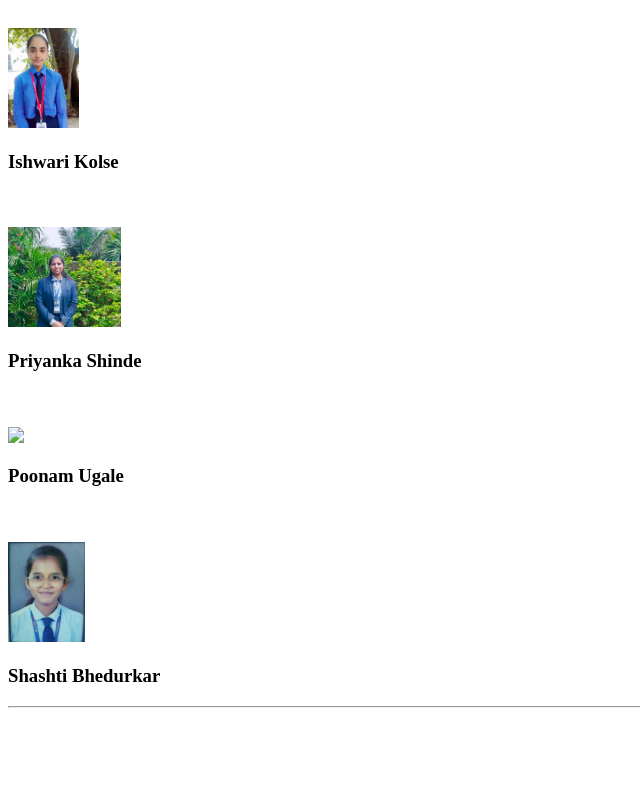
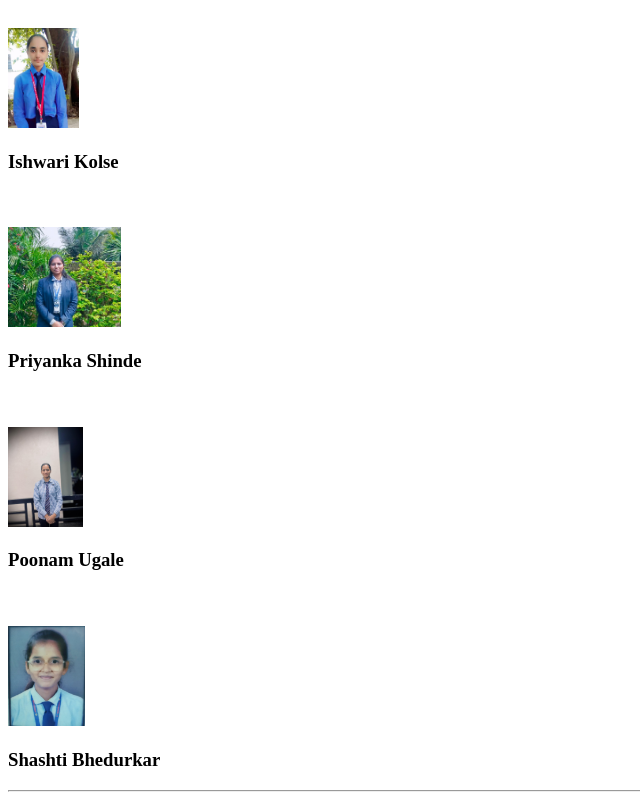
Before and after one commit to shreyasdidolkar/Hotal-management-.html.project-, a plain HTML site: page pages/about.html in a window 1280 px wide. Shown: the part 1384-2184 px from the top of the page, without its empty margins (0-640 px from the left). Before the commit the page ends 2100 px from the top, so only its background shows below. Drawn offline with Linux system fonts and the light colour scheme.

Commit message:
image added

```diff
--- a/pages/about.html
+++ b/pages/about.html
@@ -88,7 +88,7 @@
         <img src="./../images/priyanka.jpg" height="100px" alt="priyanka" />
         <h3>Priyanka Shinde</h3><br /><br />
 
-        <img src="./../images/" height="100px" />
+        <img src="./../images/poonam.jpg" height="100px" />
         <h3>Poonam Ugale</h3><br /><br />
 
         <img src="./../images/shashti.jpg" height="100px" />
```
Also changed, not shown: images/poonam.jpg (added).
